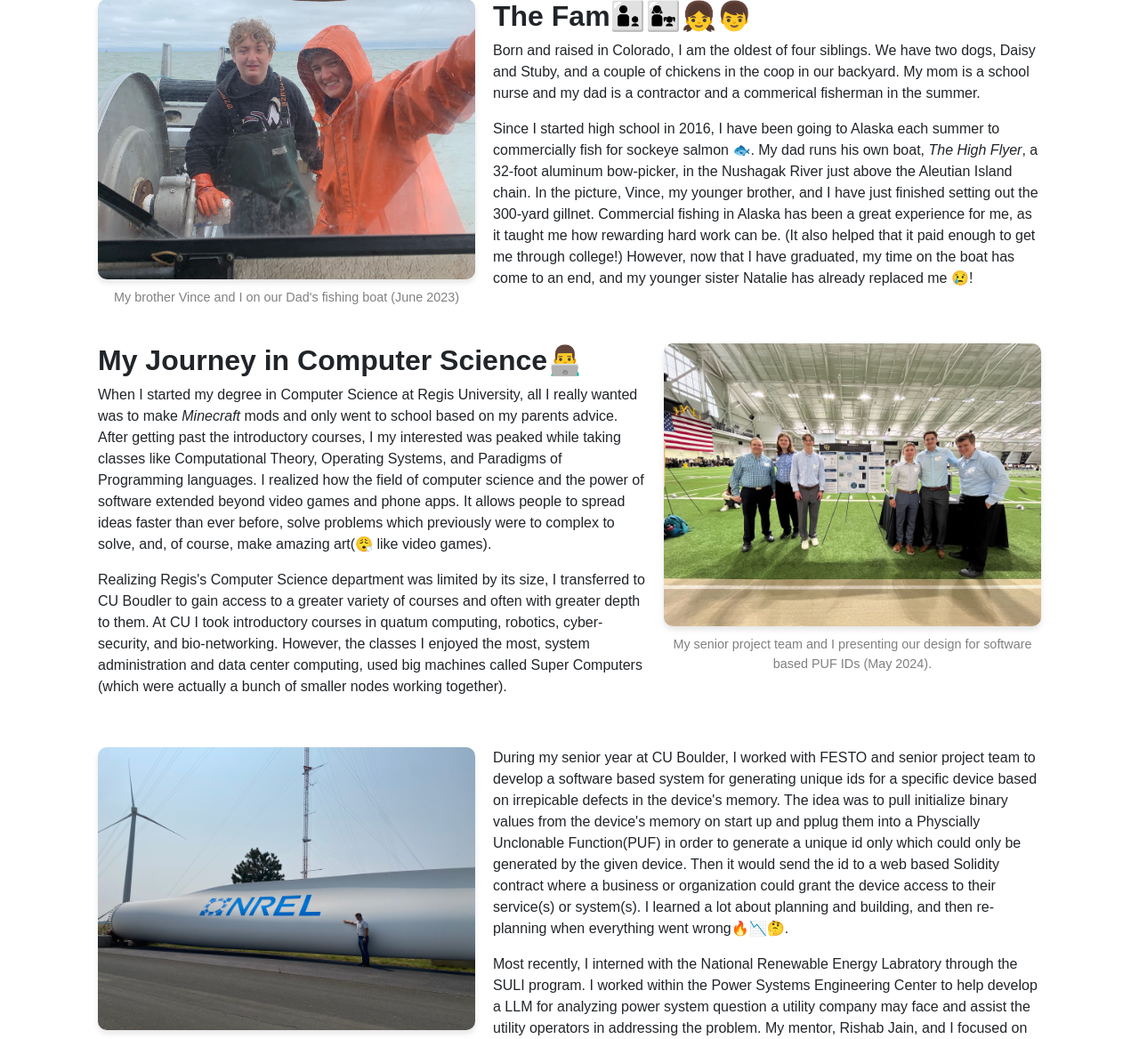
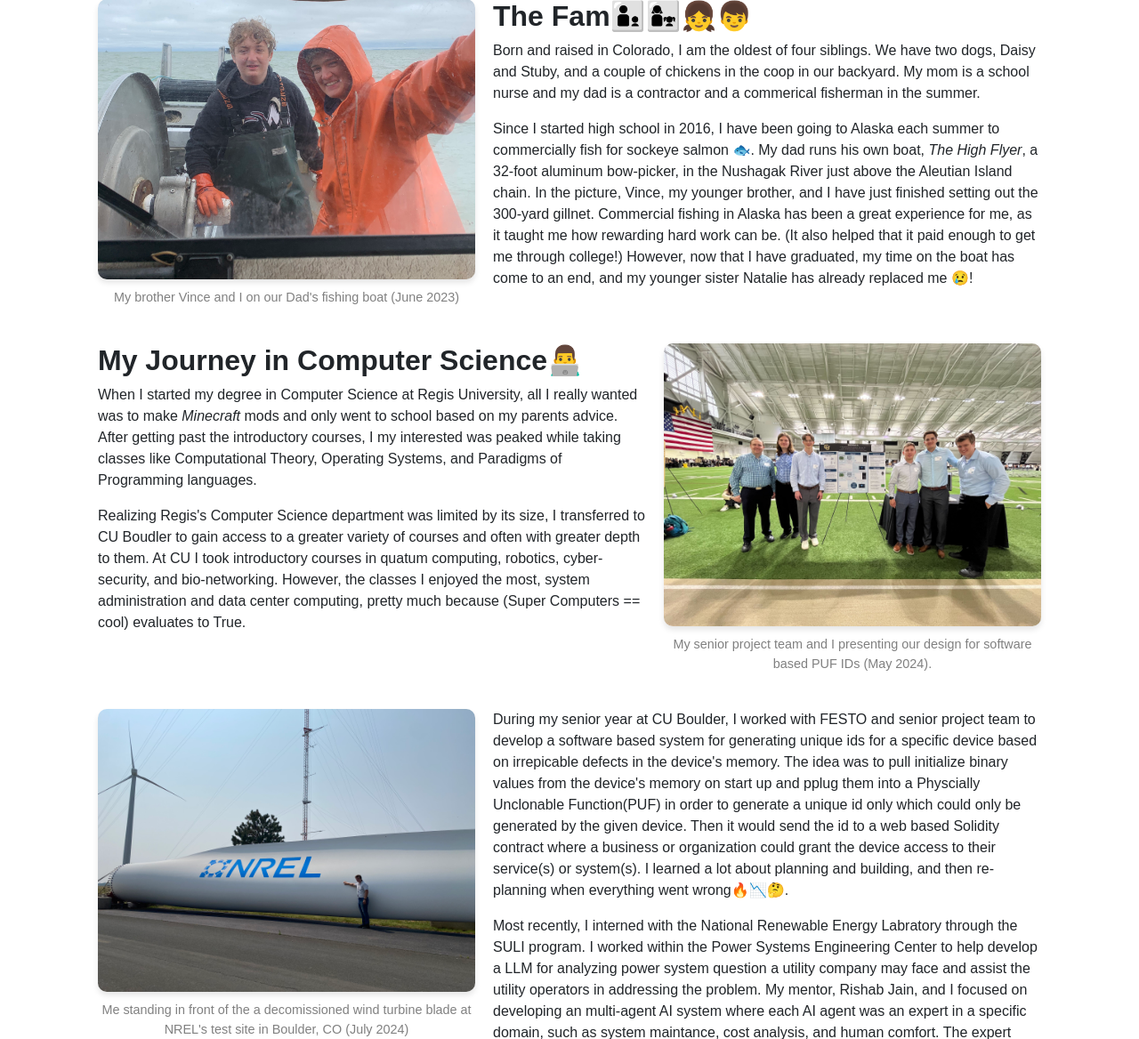
Before and after one commit to The1Dominater/MyWebsite, a Flask app: page / in a window 1280 px wide. Shown: the part 135-1303 px from the top of the page at 89% size. Run offline with Flask 3, Linux system fonts and the light colour scheme; some libraries are stand-ins or nearby versions.

Commit message:
Updated 2_about_me.html

```diff
--- a/website/templates/2_about_me.html
+++ b/website/templates/2_about_me.html
@@ -34,10 +34,6 @@
                 went to school based on my parents advice. After getting past the
                 introductory courses, I my interested was peaked while taking classes
                 like Computational Theory, Operating Systems, and Paradigms of Programming languages.
-                I realized how the field of computer science and the power of software
-                extended beyond video games and phone apps. It allows people to spread ideas
-                faster than ever before, solve problems which previously were to complex to solve,
-                and, of course, make amazing art(😮‍💨 like video games).
             </p>
             <p>
                 Realizing Regis's Computer Science department was limited by its size,
@@ -45,8 +41,7 @@
                 gain access to a greater variety of courses and often with greater depth to them.
                 At CU I took introductory courses in quatum computing, robotics, cyber-security,
                 and bio-networking. However, the classes I enjoyed the most, system administration
-                and data center computing, used big machines called Super Computers
-                (which were actually a bunch of smaller nodes working together).
+                and data center computing, pretty much because (Super Computers == cool) evaluates to True.
             </p>
         </div>
         <figure>
@@ -97,9 +92,7 @@
             </p>
             <p>
                 My other interests include building LEGOs, skiing with the fam, watching movies with friends,
-                and eating pretty much anything. Additionally, I often am working on my Jeep and helping my
-                parents setup the various tech systems they need help with from the printer to the security
-                cameras to the smart TV in the living room. Overall, I like solving problems and having fun😎.
+                and eating pretty much anything(but especially Italian food).
             </p>
         </div>
     </div>
```
